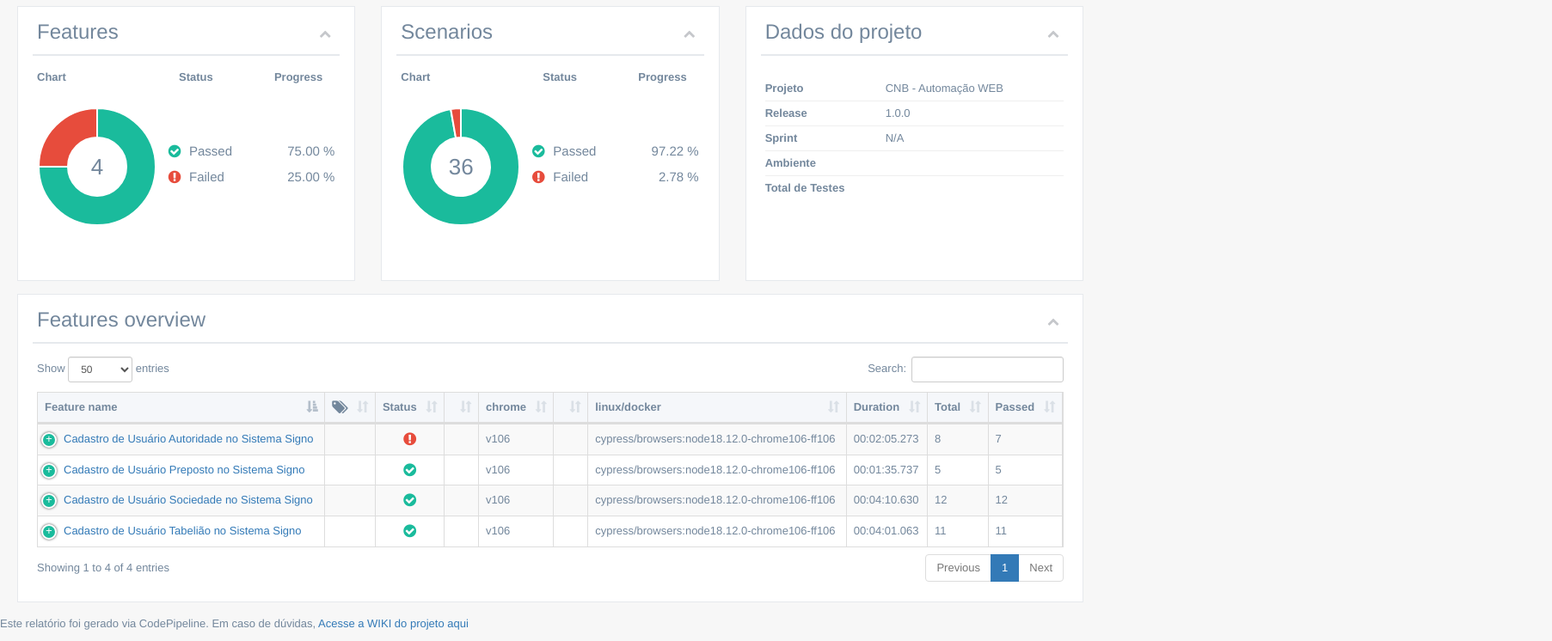
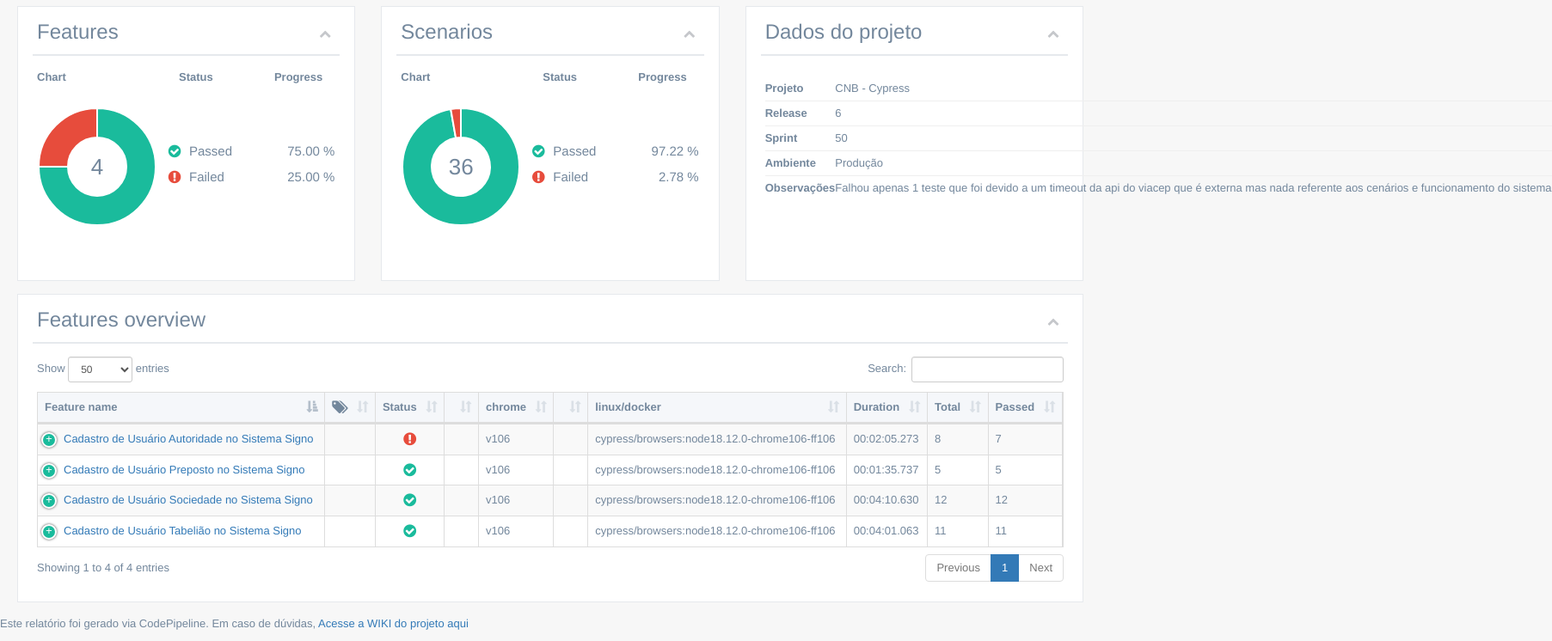
Before and after one commit to KlSantos1/teste_netlify, a plain HTML site: page index.html in a window 1280 px wide. Shown: the part 61-807 px from the top of the page at 86% size, 1805 px wide, since content can reach past the window. Drawn offline with Linux system fonts and the light colour scheme.

Commit message:
ajuste index.html

```diff
--- a/index.html
+++ b/index.html
@@ -885,27 +885,27 @@ input#darkCheck:checked ~ label>svg#moon {
 
                 <tr>
                     <td class="meta-data-title">Projeto</td>
-                    <td class="meta-data-data">CNB - Automação WEB</td>
+                    <td class="meta-data-data">CNB - Cypress</td>
                 </tr>
 
                 <tr>
                     <td class="meta-data-title">Release</td>
-                    <td class="meta-data-data">1.0.0</td>
+                    <td class="meta-data-data">6</td>
                 </tr>
 
                 <tr>
                     <td class="meta-data-title">Sprint</td>
-                    <td class="meta-data-data">N/A</td>
+                    <td class="meta-data-data">50</td>
                 </tr>
 
                 <tr>
                     <td class="meta-data-title">Ambiente</td>
-                    <td class="meta-data-data"></td>
+                    <td class="meta-data-data">Produção</td>
                 </tr>
 
                 <tr>
-                    <td class="meta-data-title">Total de Testes</td>
-                    <td class="meta-data-data"></td>
+                    <td class="meta-data-title">Observações</td>
+                    <td class="meta-data-data">Falhou apenas 1 teste que foi devido a um timeout da api do viacep que é externa mas nada referente aos cenários e funcionamento do sistema</td>
                 </tr>
 
 
```
